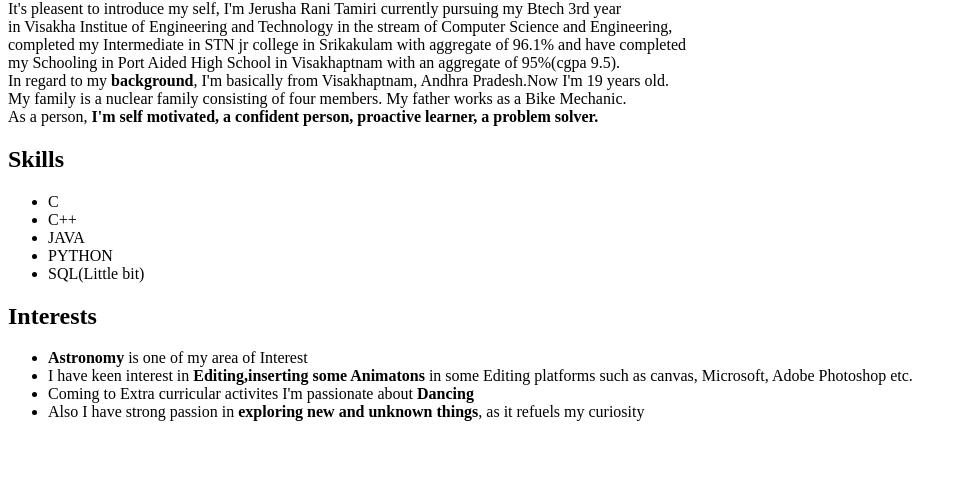
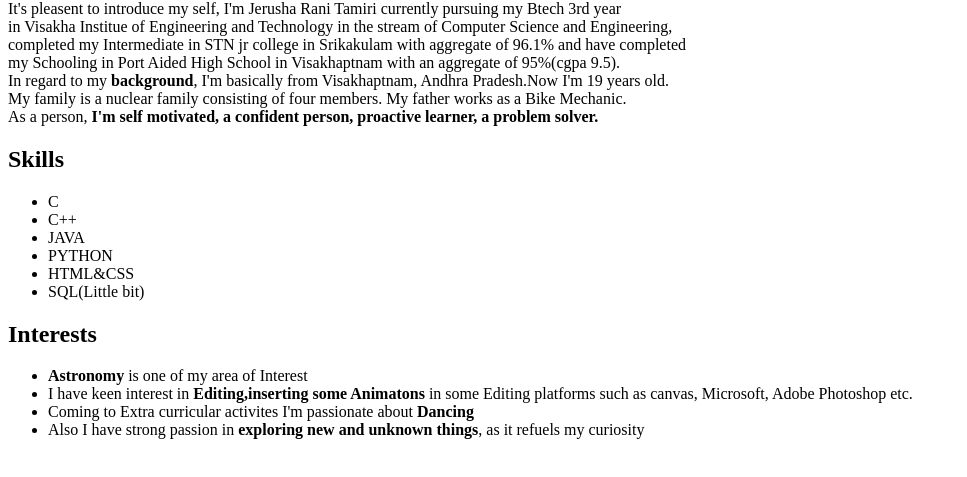
Before and after one commit to Jerusha6/Html-portfolio, a plain HTML site: page Aboutme.html in a window 1280 px wide. Shown: the part 127-604 px from the top of the page, without its empty margins (0-967 px from the left). Drawn offline with Linux system fonts and the light colour scheme.

Commit message:
Update Aboutme.html

```diff
--- a/Aboutme.html
+++ b/Aboutme.html
@@ -28,6 +28,7 @@
                 <li>C++</li>
                 <li>JAVA</li>
                 <li>PYTHON</li>
+                <li>HTML&CSS</li>
                 <li>SQL(Little bit)</li>
             </ul>
     </div>
```
